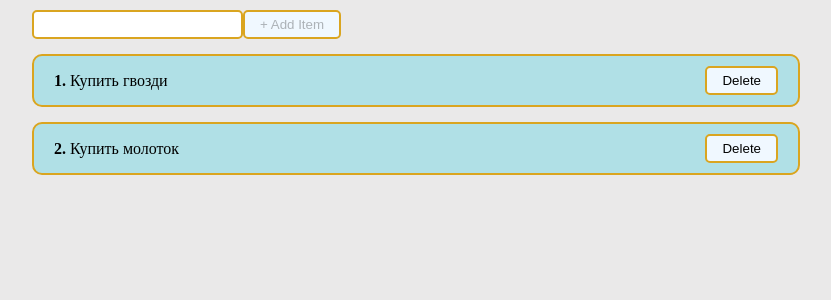
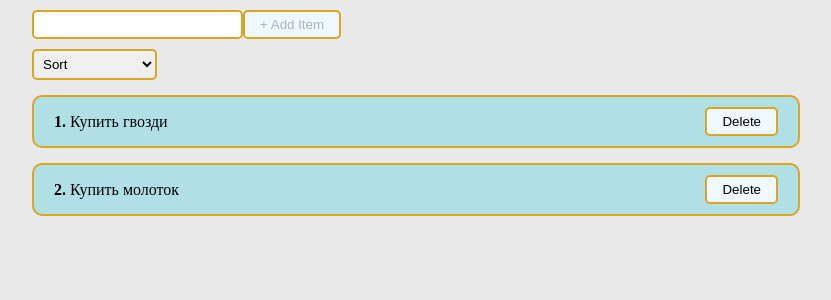
Before and after one commit to suprunivss/todo-app, a React (Create React App) app: page / in a window 1280 px wide. Shown: the top 300 px of the page, without its empty margins (224-1055 px from the left). Built offline with nearby package versions, Linux system fonts and the light colour scheme; the HTML template or start-up script is replaced by a standard one.

Commit message:
feet: Add sort functional

```diff
--- a/src/App.js
+++ b/src/App.js
@@ -2,6 +2,7 @@ import React, { useState } from 'react';
 import './styles/App.css';
 import PostList from './components/PostList';
 import PostForm from './components/PostForm';
+import Select from './components/UI/Select';
 
 function App() {
   const [items, setItems] = useState([
@@ -9,17 +10,41 @@ function App() {
     { id: 2, title: 'Купить молоток'},
   ]);
 
+  const [selectedSort, setSelectedSort] = useState('')
+
   const createPost = (newPost) => {
-    setItems([...items, newPost])
+    setItems([...items, newPost]);
+    setSelectedSort('')
   }
 
   const removePost = (post) => {
     setItems(items.filter(item => item.id !== post.id))
   }
 
+  const sortPosts = (sort) => {
+    setSelectedSort(sort);
+    if(sort === 'title') {
+      setItems([...items].sort((a,b) => a.title.localeCompare(b.title)))
+    } else if (sort === 'title-reverse') {
+      setItems([...items].sort((a,b) => b.title.localeCompare(a.title)))
+    }
+  }
+
   return (
     <div className="App container">
       <PostForm create={createPost}/>
+      <div>
+        <Select
+          disabled={!items.length}
+          value={selectedSort}
+          onChange={sortPosts}
+          defaultValue='Sort'
+          options={[
+            {value: 'title', name: 'Sorting (A to Z)'},
+            {value: 'title-reverse', name: 'Sorting (Z to A)'},
+          ]}
+        />
+      </div>
       {items.length
         ? <PostList remove={removePost} items={items}/>
         : <h2 style={{textAlign: 'center', margin: 30, fontSize: 30}}>Todo List Empty</h2>
--- a/src/components/UI/Select/Select.module.css
+++ b/src/components/UI/Select/Select.module.css
@@ -1,5 +1,5 @@
 .Select {
     border: 2px solid #daa520;
     border-radius: 5px;
-    font-size: 15px;
+    padding: 5px;
 }
--- /dev/null
+++ b/src/components/UI/Select/index.jsx
@@ -0,0 +1 @@
+export { Select as default} from './Select';
```
